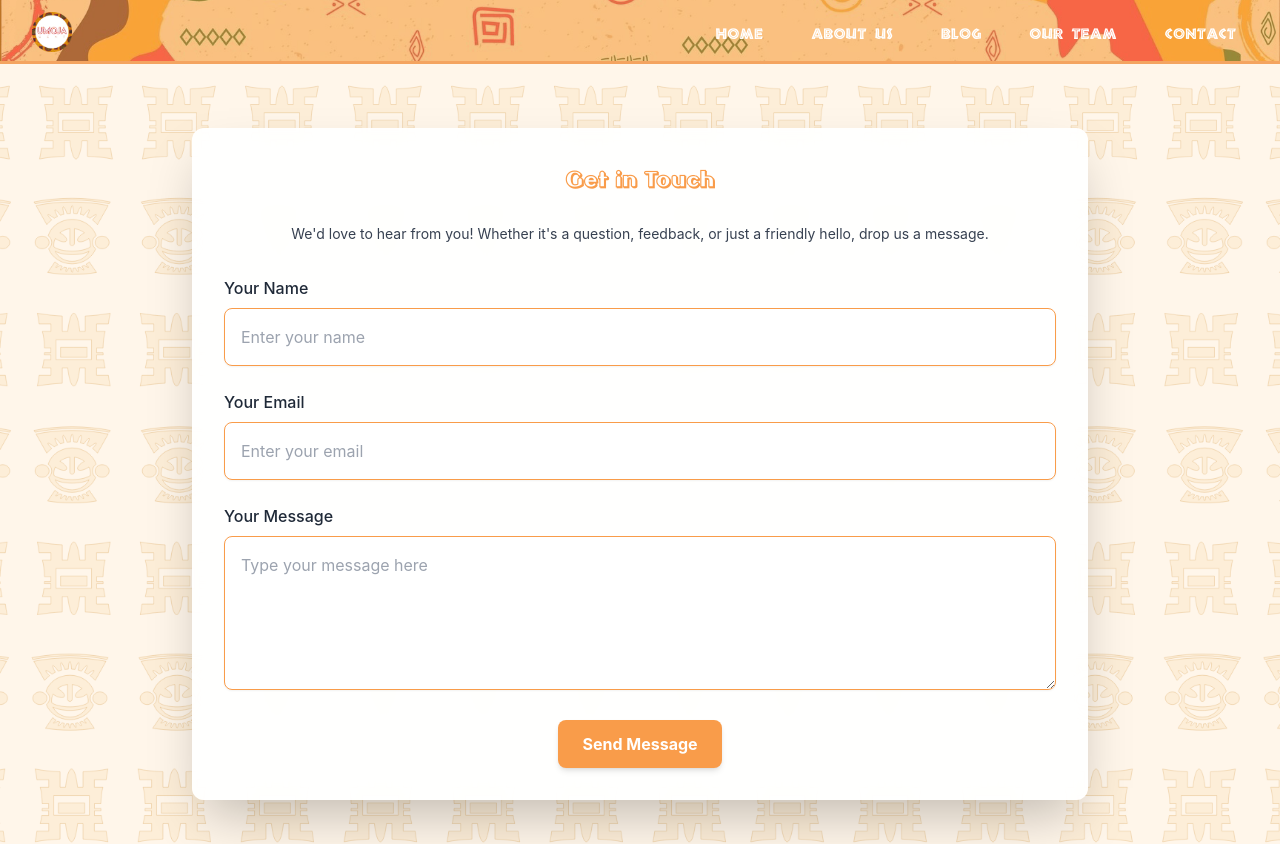
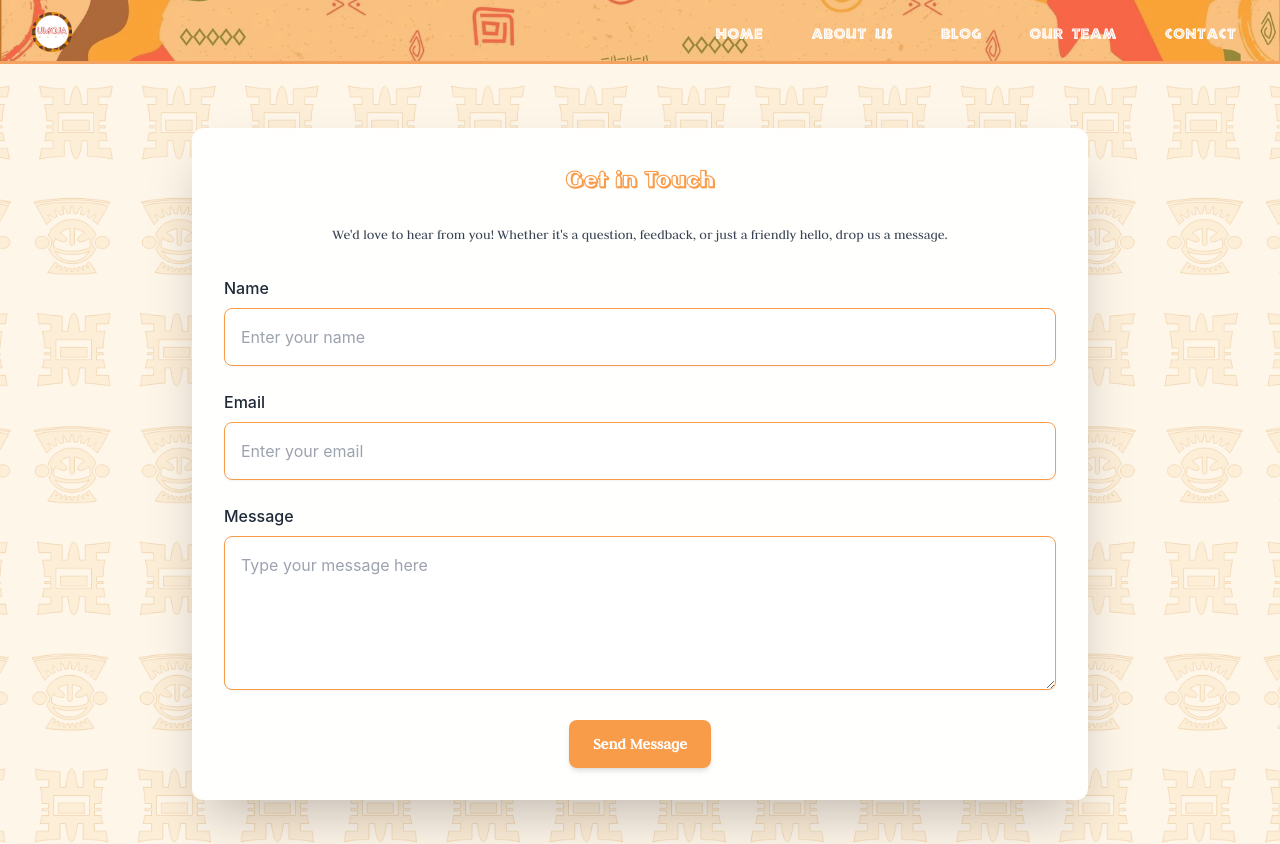
Before and after one commit to Jerminho/Umoja, a React (Create React App) app: page /contact in a window 1280 px wide. Shown: the top 844 px of the page. Built offline with nearby package versions, Linux system fonts and the light colour scheme.

Commit message:
small refactoring

```diff
--- a/public/index.html
+++ b/public/index.html
@@ -7,7 +7,7 @@
     <meta name="theme-color" content="#000000" />
     <meta
       name="description"
-      content="Web site created using create-react-app"
+      content="𝘼𝙛𝙧𝙞𝙘𝙖𝙣 𝙨𝙩𝙪𝙙𝙚𝙣𝙩 𝙪𝙣𝙞𝙤𝙣 🧡"
     />
     <link rel="apple-touch-icon" href="%PUBLIC_URL%/Umoja_logo.png" />
     <!--
--- a/src/App.js
+++ b/src/App.js
@@ -1,4 +1,3 @@
-import logo from "./logo.svg";
 import "./App.css";
 
 import React from "react";
--- a/src/pages/ContactPage.js
+++ b/src/pages/ContactPage.js
@@ -38,7 +38,7 @@ const ContactPage = () => {
         <h1 className="text-4xl font-bold text-[#f99c4a] text-center mb-6">
           Get in Touch
         </h1>
-        <p className="text-center text-sm text-gray-700 mb-8">
+        <p className="calltoaction text-center text-sm text-gray-700 mb-8">
           We'd love to hear from you! Whether it's a question, feedback, or just
           a friendly hello, drop us a message.
         </p>
@@ -50,7 +50,7 @@ const ContactPage = () => {
               htmlFor="name"
               className="block text-gray-800 font-medium mb-2"
             >
-              Your Name
+              Name
             </label>
             <input
               type="text"
@@ -67,7 +67,7 @@ const ContactPage = () => {
               htmlFor="email"
               className="block text-gray-800 font-medium mb-2"
             >
-              Your Email
+              Email
             </label>
             <input
               type="email"
@@ -84,7 +84,7 @@ const ContactPage = () => {
               htmlFor="message"
               className="block text-gray-800 font-medium mb-2"
             >
-              Your Message
+              Message
             </label>
             <textarea
               id="message"
@@ -99,7 +99,7 @@ const ContactPage = () => {
           <div className="text-center">
             <button
               type="submit"
-              className="bg-[#f99c4a] text-white font-bold px-6 py-3 rounded-lg hover:bg-[#e8863c] transition transform hover:scale-105 shadow-md"
+              className="calltoaction bg-[#f99c4a] text-white font-bold px-6 py-3 rounded-lg hover:bg-[#e8863c] transition transform hover:scale-105 shadow-md"
             >
               Send Message
             </button>
--- a/src/pages/OurTeamPage.js
+++ b/src/pages/OurTeamPage.js
@@ -17,7 +17,7 @@ import BackgroundImage from "../images/background.png";
 
 const OurTeamPage = () => {
   const [isEventTeamOpen, setIsEventTeamOpen] = useState(false);
-  const [isManagementTeamOpen, setIsManagementTeamOpen] = useState(false);
+  const [isManagementTeamOpen, setIsManagementTeamOpen] = useState(true);
   const [isPanelTeamOpen, setIsPanelTeamOpen] = useState(false);
   const [isMarketingTeamOpen, setIsMarketingTeamOpen] = useState(false);
 
```
Also changed, not shown: src/Umoja_circle_logo.png (added).
